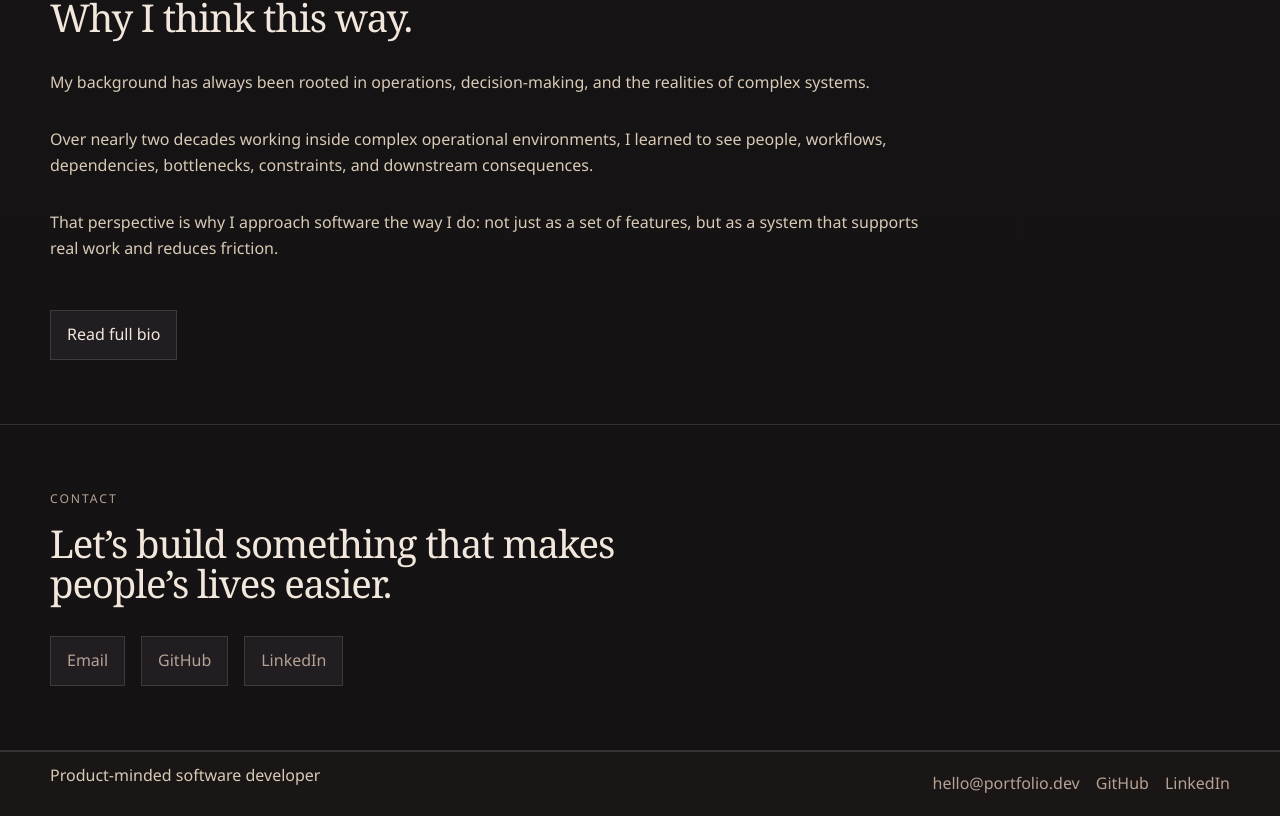
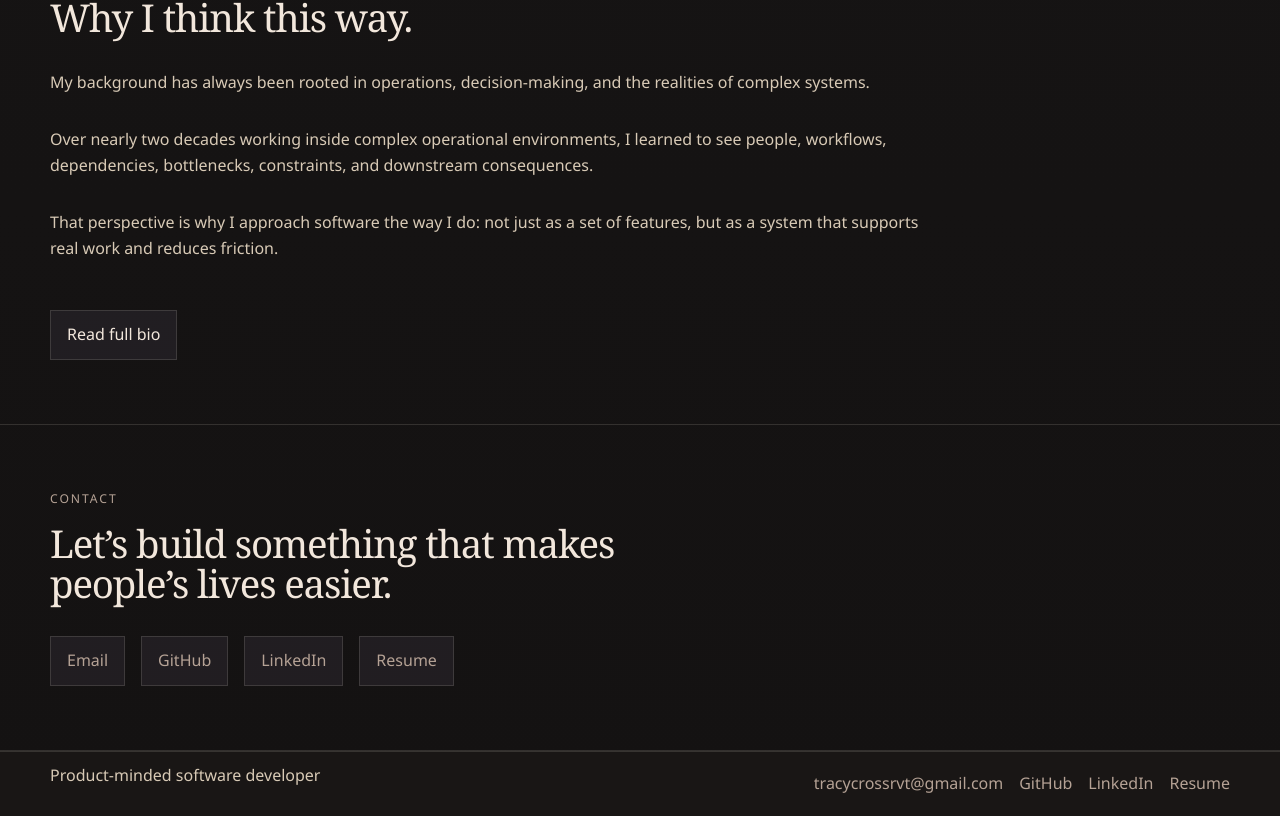
Before and after one commit to tracycrossrvt-gif/dev-portfolio, a React (Vite) app: page / in a window 1280 px wide. Shown: the part 4080-4896 px from the top of the page. Built offline with nearby package versions, Linux system fonts and the light colour scheme.

Commit message:
finalize Portfolio 2.0 for launch

```diff
--- a/index.html
+++ b/index.html
@@ -2,9 +2,21 @@
 <html lang="en">
   <head>
     <meta charset="UTF-8" />
-    <link rel="icon" type="image/svg+xml" href="/favicon.svg" />
+    <link rel="icon" type="image/png" href="/src/assets/media/mothman-logo-main.png" />
     <meta name="viewport" content="width=device-width, initial-scale=1.0" />
-    <title>dev-portfolio</title>
+    <meta
+      name="description"
+      content="Product-minded software developer combining nearly two decades of operations experience with systems thinking, frontend development, and human-centered product design."
+    />
+    <meta property="og:title" content="Tracy Cross | Product-Minded Software Developer" />
+    <meta
+      property="og:description"
+      content="Product-minded software developer combining nearly two decades of operations experience with systems thinking, frontend development, and human-centered product design."
+    />
+    <meta property="og:type" content="website" />
+    <meta name="twitter:card" content="summary" />
+    <meta name="theme-color" content="#1c1a1a" />
+    <title>Tracy Cross | Product-Minded Software Developer</title>
   </head>
   <body>
     <div id="root"></div>
--- a/src/App.css
+++ b/src/App.css
@@ -52,7 +52,7 @@
 .brand-mark {
   display: block;
   width: auto;
-  height: 1.4rem;
+  height: 2.2rem;
   opacity: 0.85;
 }
 
@@ -281,16 +281,6 @@
   text-transform: uppercase;
   letter-spacing: 0.16em;
   font-size: 0.68rem;
-}
-
-.project-media-label {
-  display: inline-flex;
-  align-items: center;
-  justify-content: center;
-  min-height: 2rem;
-  padding: 0.45rem 0.75rem;
-  border: 1px solid var(--border);
-  background: rgba(255, 255, 255, 0.015);
 }
 
 .project-media-image {
--- a/src/components/layout/SiteShell.jsx
+++ b/src/components/layout/SiteShell.jsx
@@ -37,6 +37,9 @@ function SiteShell({ children }) {
             <a href={`mailto:${site.contact.email}`}>{site.contact.email}</a>
             <a href={site.contact.github}>GitHub</a>
             <a href={site.contact.linkedin}>LinkedIn</a>
+            <a href="/Tracy_Cross_Resume.pdf" target="_blank" rel="noopener noreferrer">
+              Resume
+            </a>
           </div>
         </div>
       </footer>
--- a/src/components/pages/AboutPage.jsx
+++ b/src/components/pages/AboutPage.jsx
@@ -46,12 +46,6 @@ function AboutPage() {
           ))}
         </div>
 
-        <ul className="list-plain about-observations">
-          {about.observations.map((item) => (
-            <li key={item}>{item}</li>
-          ))}
-        </ul>
-
         <section className="about-section">
           <p className="eyebrow">Operations</p>
           <h2>{about.operations.heading}</h2>
@@ -90,7 +84,6 @@ function AboutPage() {
         </div>
 
         <section className="about-section">
-          <p className="eyebrow">Why software</p>
           <h2>{about.whySoftware.heading}</h2>
 
           <div className="text-stack">
@@ -103,7 +96,6 @@ function AboutPage() {
         </section>
 
         <section className="about-section">
-          <p className="eyebrow">Evidence</p>
           <h2>{about.evidence.heading}</h2>
 
           <div className="text-stack">
--- a/src/components/pages/HomePage.jsx
+++ b/src/components/pages/HomePage.jsx
@@ -116,7 +116,9 @@ function HomePage() {
                   ) : (
                     <a href={project.liveUrl}>Live project</a>
                   )}
-                  <a href={project.repoUrl}>Repository</a>
+                  <a href={project.repoUrl} target="_blank" rel="noopener noreferrer">
+                    Repository
+                  </a>
                 </div>
               </article>
             ))}
@@ -232,6 +234,14 @@ function HomePage() {
             <a className="button-link" href={site.contact.linkedin}>
               LinkedIn
             </a>
+            <a
+              className="button-link"
+              href="/Tracy_Cross_Resume.pdf"
+              target="_blank"
+              rel="noopener noreferrer"
+            >
+              Resume
+            </a>
           </div>
         </div>
       </section>
--- a/src/components/pages/MmacCaseStudyPage.jsx
+++ b/src/components/pages/MmacCaseStudyPage.jsx
@@ -566,8 +566,9 @@ function MmacCaseStudyPage() {
           <div className="info-block">
             <h2>Project links</h2>
             <div className="project-links">
-              <a href={project.liveUrl}>Live project</a>
-              <a href={project.repoUrl}>Repository</a>
+              <a href={project.repoUrl} target="_blank" rel="noopener noreferrer">
+                Repository
+              </a>
             </div>
           </div>
         </article>
--- a/src/content/projects.js
+++ b/src/content/projects.js
@@ -9,8 +9,8 @@ export const projects = [
     previewBlurb:
       'A flagship product initiative shaped around reducing friction in an operational system and making decisions easier for the people using it.',
     featured: true,
-    liveUrl: '#',
-    repoUrl: '#',
+    liveUrl: null,
+    repoUrl: 'https://github.com/tracycrossrvt-gif/mmac-hub',
     caseStudyPath: '/case-studies/mmac-hub',
     kind: 'systems/product',
     tags: ['Product strategy', 'Frontend engineering', 'Operations'],
--- a/src/content/site.js
+++ b/src/content/site.js
@@ -9,8 +9,9 @@ export const site = {
     { label: 'MMAC Case Study', to: '/case-studies/mmac-hub' },
   ],
   contact: {
-    email: 'hello@portfolio.dev',
-    github: 'https://github.com',
-    linkedin: 'https://linkedin.com',
+    email: 'tracycrossrvt@gmail.com',
+    github: 'https://github.com/tracycrossrvt-gif',
+    linkedin:
+      'https://www.linkedin.com/in/tracy-cross-02b827370?utm_source=share_via&utm_content=profile&utm_medium=member_android',
   },
 }
```
Also changed, not shown: 1 other file (tests, documents, lock files or other folders).
